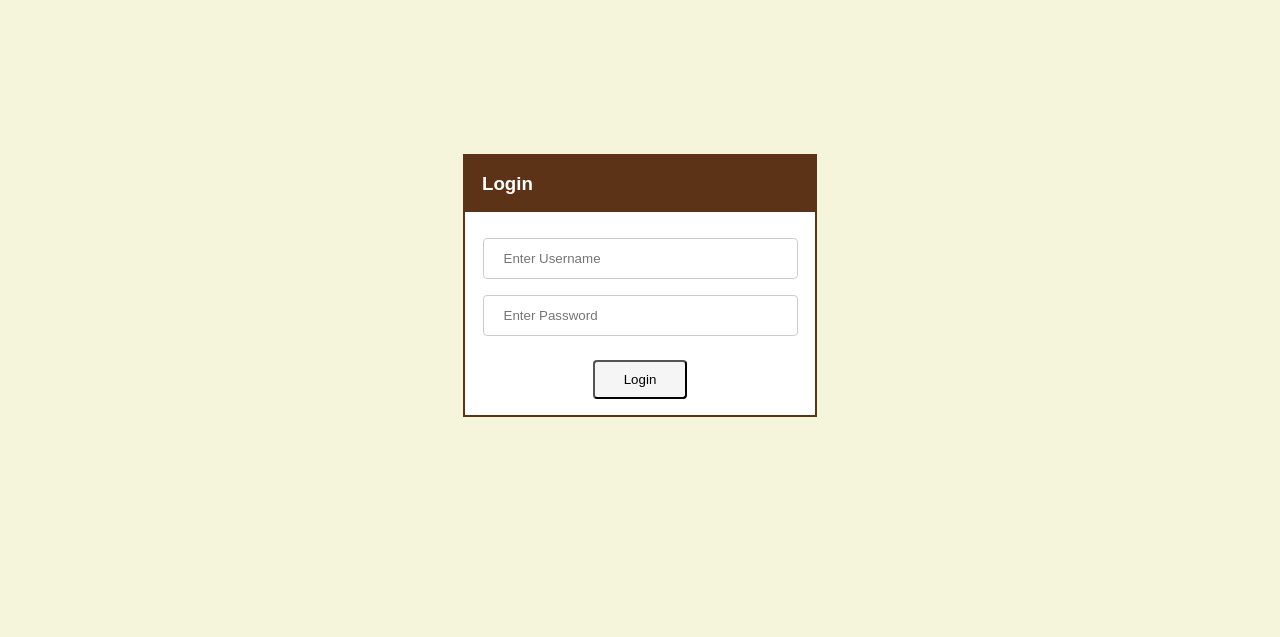
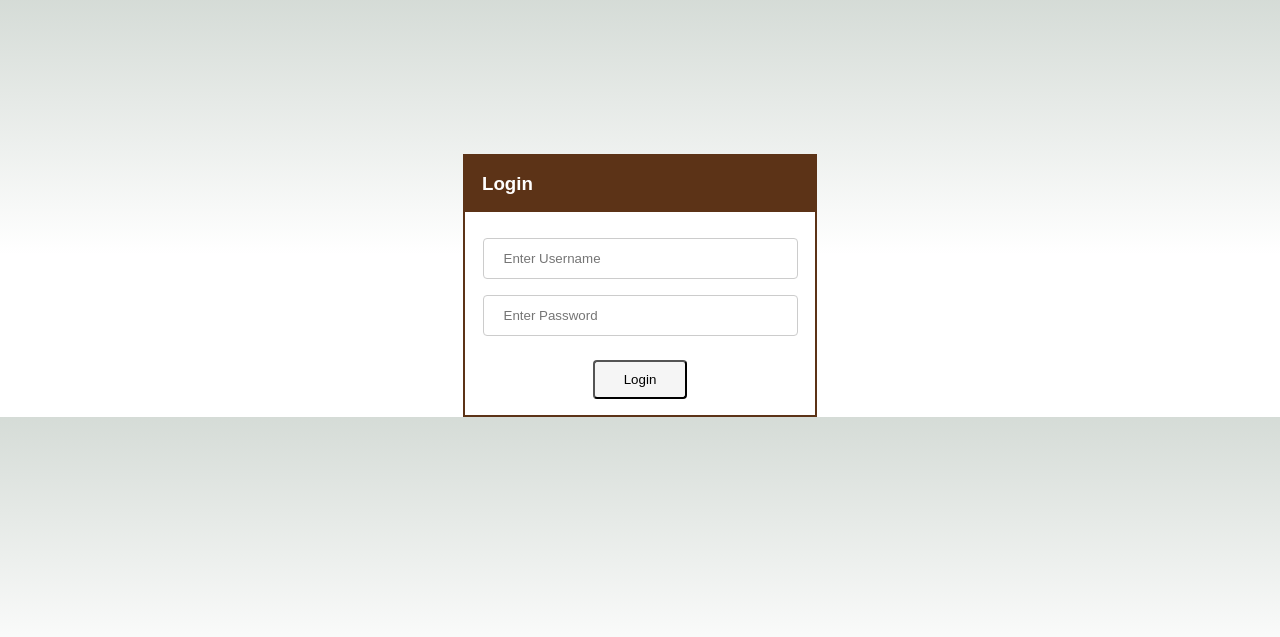
Before and after one commit to varshithrajbasa/RetailBanking, a Flask app: page / in a window 1280 px wide. Shown: the top 637 px of the page. Run offline with Flask 2, Linux system fonts and the light colour scheme; some libraries are stand-ins or nearby versions.

Commit message:
Added gradient background

```diff
--- a/static/styles.css
+++ b/static/styles.css
@@ -1,5 +1,5 @@
 body {
-    background: beige;
+    background: linear-gradient(to bottom, #b2beb5 -51%, #ffffff 61%);
     font-family: Arial, Helvetica, sans-serif;
     margin: 0px;
 }
```
